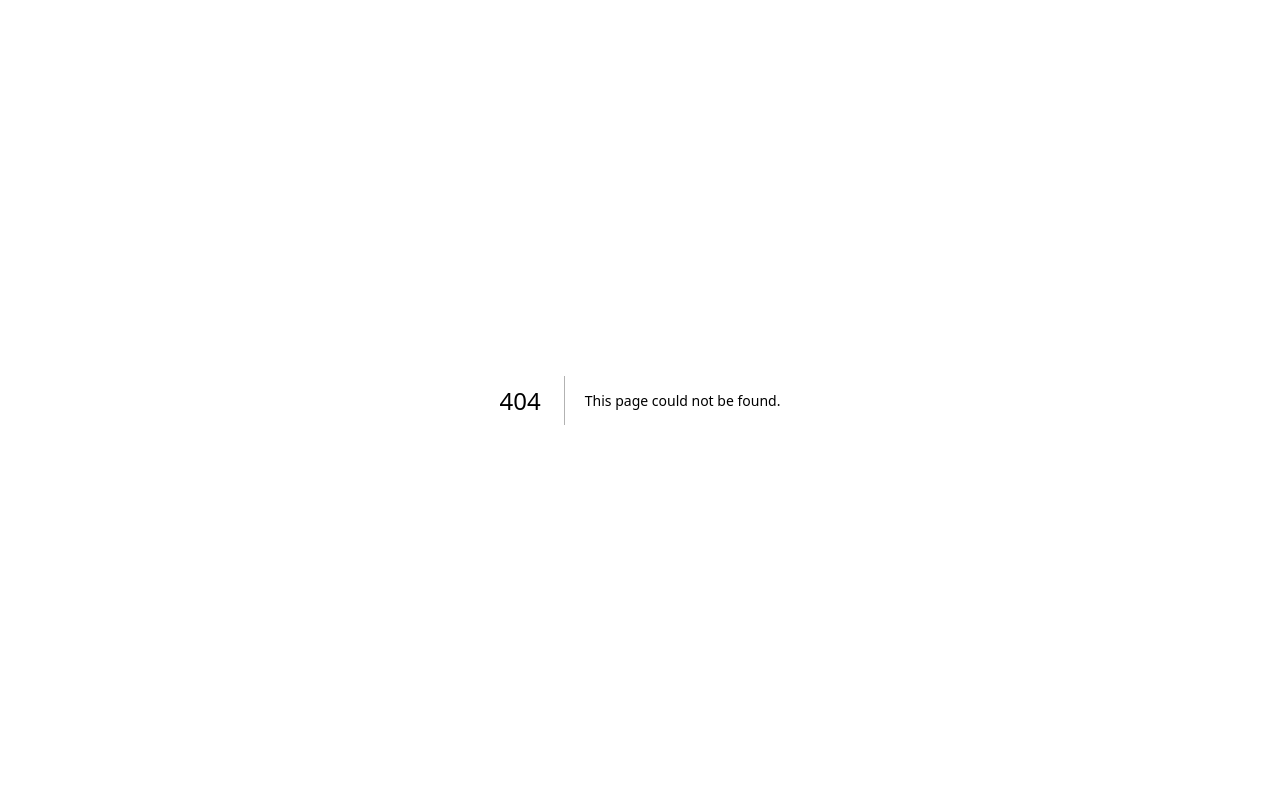
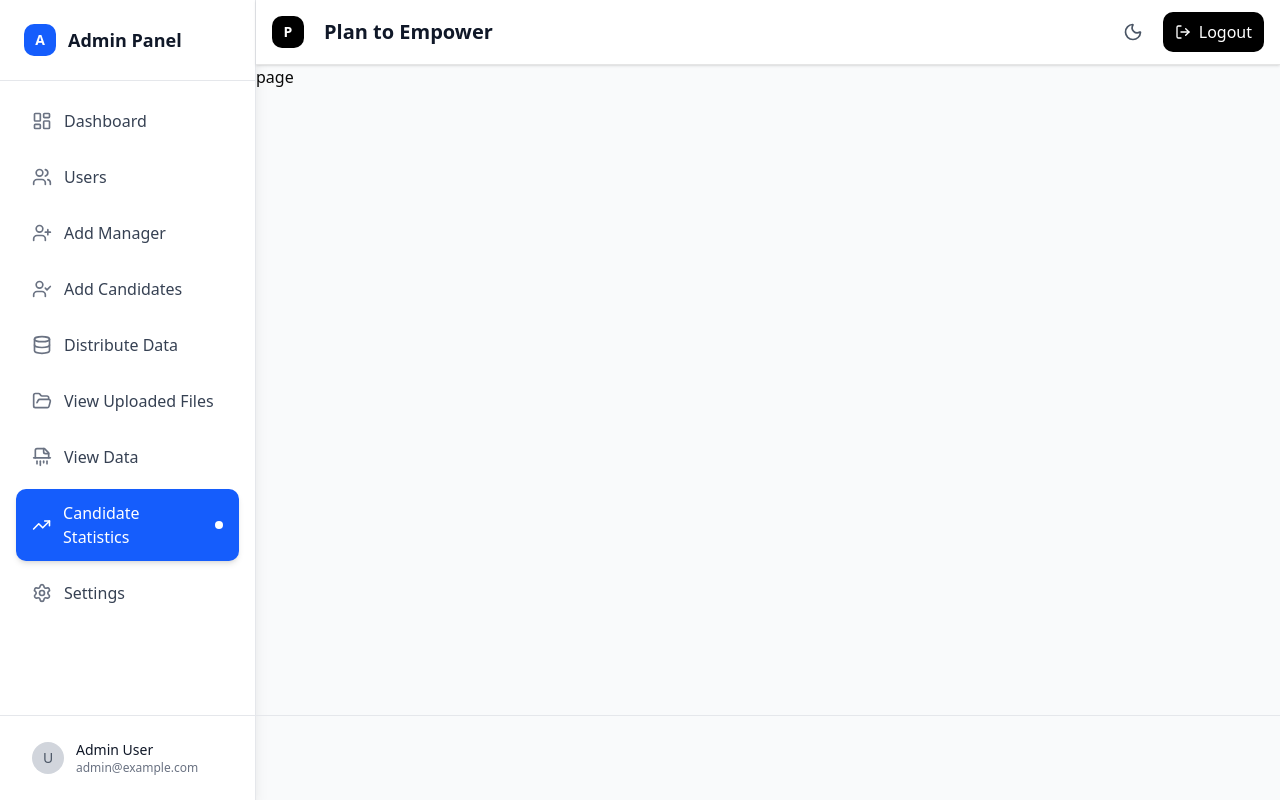
Before and after one commit to niks-nikhil-anand/CMS_Nextjs, a Next.js app: page /admin/candidateStatistics in a window 1280 px wide. Before the commit this address had no page. Built offline with nearby package versions, Linux system fonts and the light colour scheme.

Commit message:
Added some demo pages

```diff
--- /dev/null
+++ b/src/app/admin/candidateStatistics/page.jsx
@@ -0,0 +1,9 @@
+import React from 'react'
+
+const page = () => {
+  return (
+    <div>page</div>
+  )
+}
+
+export default page
--- /dev/null
+++ b/src/app/admin/settings/page.jsx
@@ -0,0 +1,9 @@
+import React from 'react'
+
+const page = () => {
+  return (
+    <div>page</div>
+  )
+}
+
+export default page
--- a/src/components/admin/SidebarAdmin.jsx
+++ b/src/components/admin/SidebarAdmin.jsx
@@ -33,7 +33,7 @@ const NavigationComponent = () => {
     { path: '/admin/distributeData', label: 'Distribute Data', icon: Database },
     { path: '/admin/viewUploadedFiles', label: 'View Uploaded Files', icon: FolderOpen },
     { path: '/admin/data', label: 'View Data', icon: Shredder },
-    { path: '/admin/notifications', label: 'Candidate Statistics', icon: TrendingUp },
+    { path: '/admin/candidateStatistics', label: 'Candidate Statistics', icon: TrendingUp },
     { path: '/admin/settings', label: 'Settings', icon: Settings },
   ]
 
```
